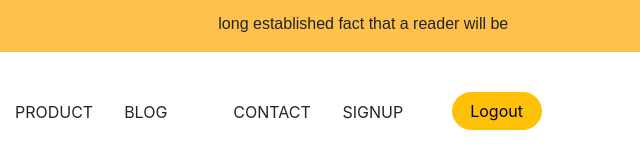
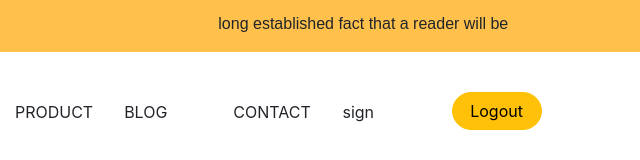
Before and after one commit to aniketlokare-948/cafee, a plain HTML site: page index.html in a window 1280 px wide. Shown: the top 160 px of the page, 640-1280 px from the left. Drawn offline with nearby package versions, Linux system fonts and the light colour scheme.

Commit message:
second commit

```diff
--- a/index.html
+++ b/index.html
@@ -326,7 +326,7 @@
         <div class="col-1 s1">PRODUCT</div>
         <div class="col-1 s1">BLOG</div>
         <div class="col-1 s1">CONTACT</div>
-        <div class="col-1 s1">SIGNUP</div>
+        <div class="col-1 s1">sign</div>
         <div class="col-1 s2"><button type="button" class="btn btn-warning b2">Logout</button></div>
         <div class="col-1"></div>
 
```
